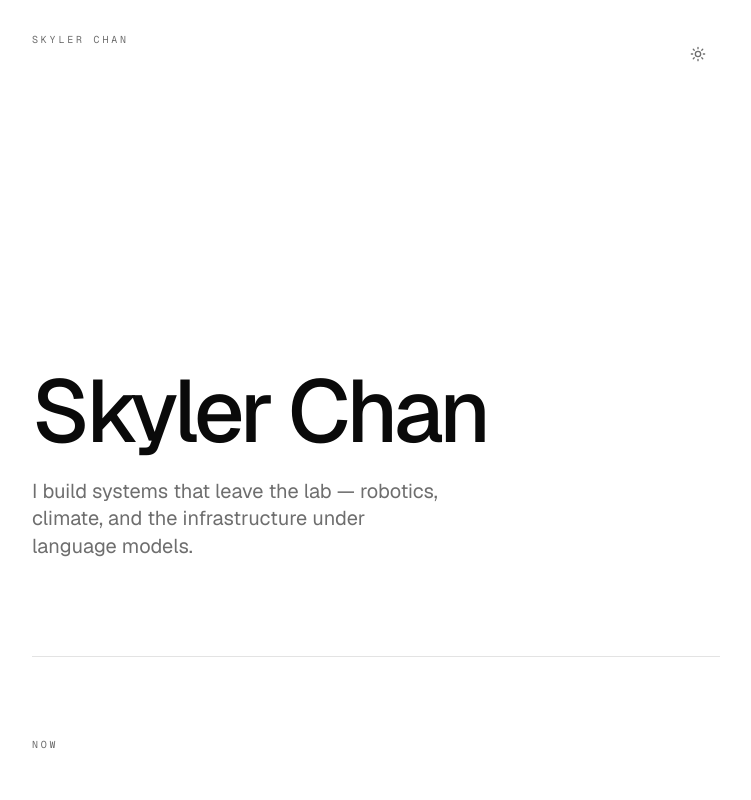
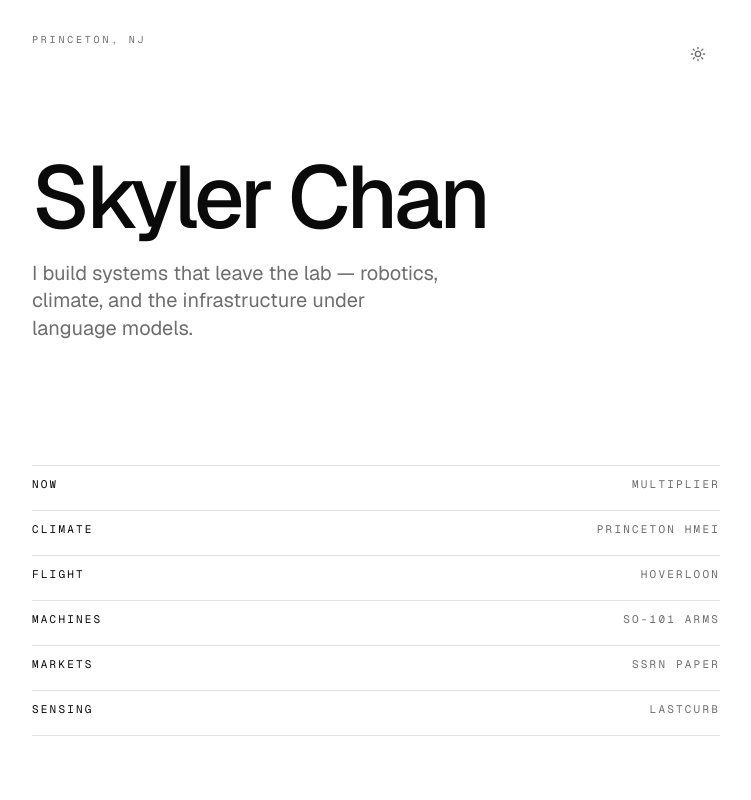
Before and after one commit to skylerlchan/personal_website, a Next.js app: page / in a window 1280 px wide. Shown: the top 800 px of the page, without its empty margins (264-1015 px from the left). Built offline with nearby package versions, Linux system fonts and the light colour scheme.

Commit message:
auto: checkpoint on main (1 files, ~44 lines) 2026-08-05 17:57

```diff
--- a/src/app/page.tsx
+++ b/src/app/page.tsx
@@ -20,6 +20,8 @@ import { SITE_CONFIG, MULTIPLIER_URL } from "@/lib/constants";
 
 type Entry = {
   key: string;
+  /** Shown in the masthead index — the name of the thing, nothing more. */
+  short: string;
   line: string;
   meta: string;
   stat?: { value: number; unit: string };
@@ -29,12 +31,14 @@ type Entry = {
 const ENTRIES: Entry[] = [
   {
     key: "Now",
+    short: "Multiplier",
     line: "Agents for asset managers, running inside their own cloud.",
     meta: "Multiplier — founding engineer · YC P26",
     href: MULTIPLIER_URL || undefined,
   },
   {
     key: "Climate",
+    short: "Princeton HMEI",
     line: "Black carbon cools the stratosphere better than the sulfate everyone models.",
     meta: "Princeton HMEI — research assistant · 2024–25",
     stat: { value: 10, unit: "×" },
@@ -42,23 +46,27 @@ const ENTRIES: Entry[] = [
   },
   {
     key: "Flight",
+    short: "Hoverloon",
     line: "Buoyancy carried the load, so the motors did not have to.",
     meta: "Hoverloon — blimp-drone hybrid · 2024–25",
     stat: { value: 19, unit: "×" },
   },
   {
     key: "Machines",
+    short: "SO-101 arms",
     line: "Teleoperation treated as a data pipeline rather than a control scheme.",
     meta: "SO-101 arms · 2025",
   },
   {
     key: "Markets",
+    short: "SSRN paper",
     line: "Delta-neutral carry, harvesting the perpetual funding rate.",
     meta: "Published, SSRN · 2023–24",
     href: "https://papers.ssrn.com/sol3/papers.cfm?abstract_id=5292305",
   },
   {
     key: "Sensing",
+    short: "LastCurb",
     line: "Edge vision reading open NYC traffic cameras for free kerb space.",
     meta: "LastCurb · 2024",
     href: "https://github.com/skylerlchan/LastCurb",
@@ -75,21 +83,41 @@ const LINKS = [
 export default function Home() {
   return (
     <main className="mx-auto w-full max-w-3xl px-6 sm:px-10">
-      <header className="flex min-h-[82svh] flex-col justify-end pb-24 pt-8">
-        <div className="mb-auto flex items-start justify-between">
+      {/* Masthead. The name sits at the top rather than the bottom, and the
+          index fills the rest — so the first screen shows the whole site at a
+          glance instead of a field of empty space you have to scroll past. */}
+      <header className="flex min-h-svh flex-col pb-16 pt-8">
+        <div className="flex items-start justify-between">
           <span className="font-mono text-[0.625rem] uppercase tracking-[0.28em] text-muted">
-            Skyler Chan
+            Princeton, NJ
           </span>
           <ThemeToggle />
         </div>
 
-        <h1 className="text-[clamp(2.75rem,11vw,5.5rem)] font-medium leading-[0.95] tracking-[-0.045em] text-foreground">
+        <h1 className="mt-14 text-[clamp(2.75rem,11vw,5.5rem)] font-medium leading-[0.95] tracking-[-0.045em] text-foreground sm:mt-20">
           Skyler Chan
         </h1>
-        <p className="mt-6 max-w-md text-pretty text-lg leading-snug text-muted sm:text-xl">
+        <p className="mt-5 max-w-md text-pretty text-lg leading-snug text-muted sm:text-xl">
           I build systems that leave the lab — robotics, climate, and the
           infrastructure under language models.
         </p>
+
+        {/* Contents. Six lines, and you know everything this page contains. */}
+        <nav className="mt-auto pt-14">
+          <ul className="border-t border-border">
+            {ENTRIES.map((e) => (
+              <li key={e.key} className="border-b border-border">
+                <a
+                  href={`#${e.key.toLowerCase()}`}
+                  className="flex min-h-11 items-baseline justify-between gap-6 py-2.5 font-mono text-[0.6875rem] uppercase tracking-[0.2em] transition-colors hover:text-foreground"
+                >
+                  <span className="text-foreground">{e.key}</span>
+                  <span className="truncate text-right text-muted">{e.short}</span>
+                </a>
+              </li>
+            ))}
+          </ul>
+        </nav>
       </header>
 
       <ol>
@@ -99,7 +127,11 @@ export default function Home() {
             ? { href: e.href, target: "_blank" as const, rel: "noreferrer" }
             : {};
           return (
-            <li key={e.key} className="border-t border-border">
+            <li
+              key={e.key}
+              id={e.key.toLowerCase()}
+              className="scroll-mt-4 border-t border-border"
+            >
               <Tag
                 {...props}
                 className="group block py-14 transition-opacity sm:py-20 [@media(hover:hover)]:hover:opacity-60"
```
